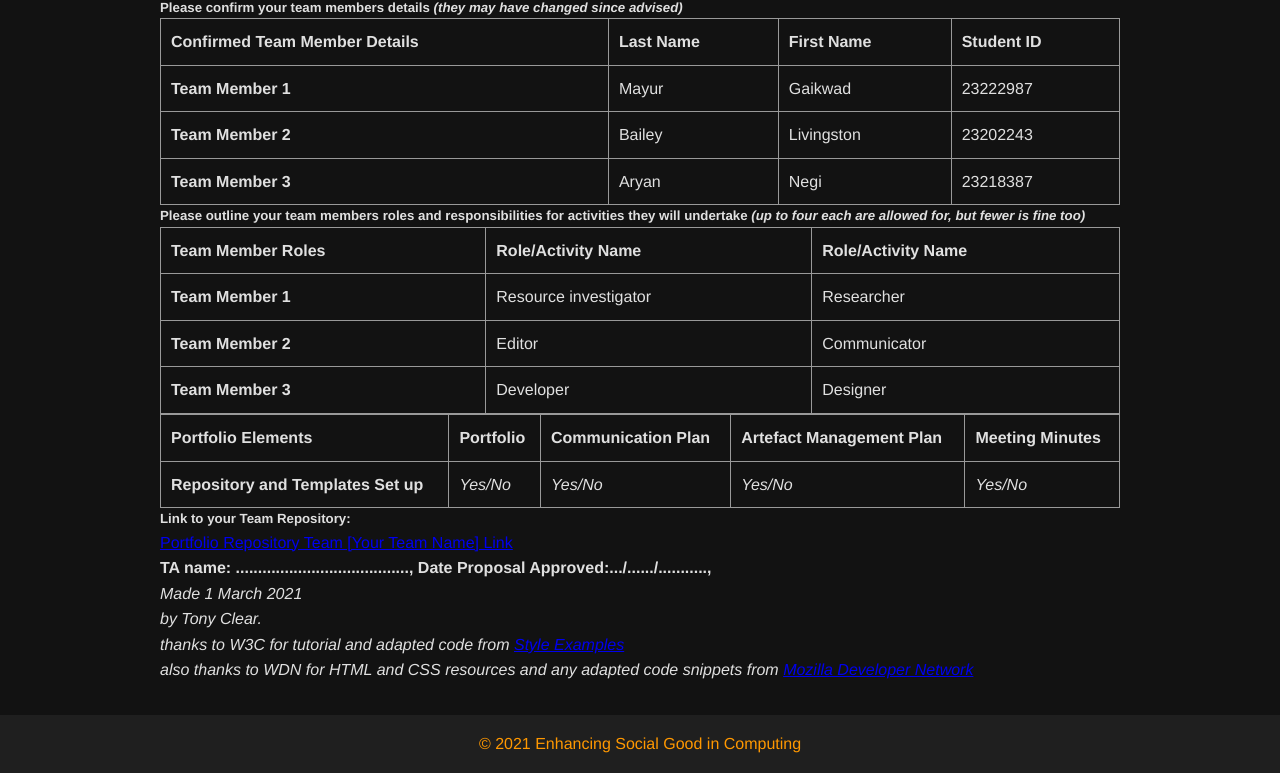
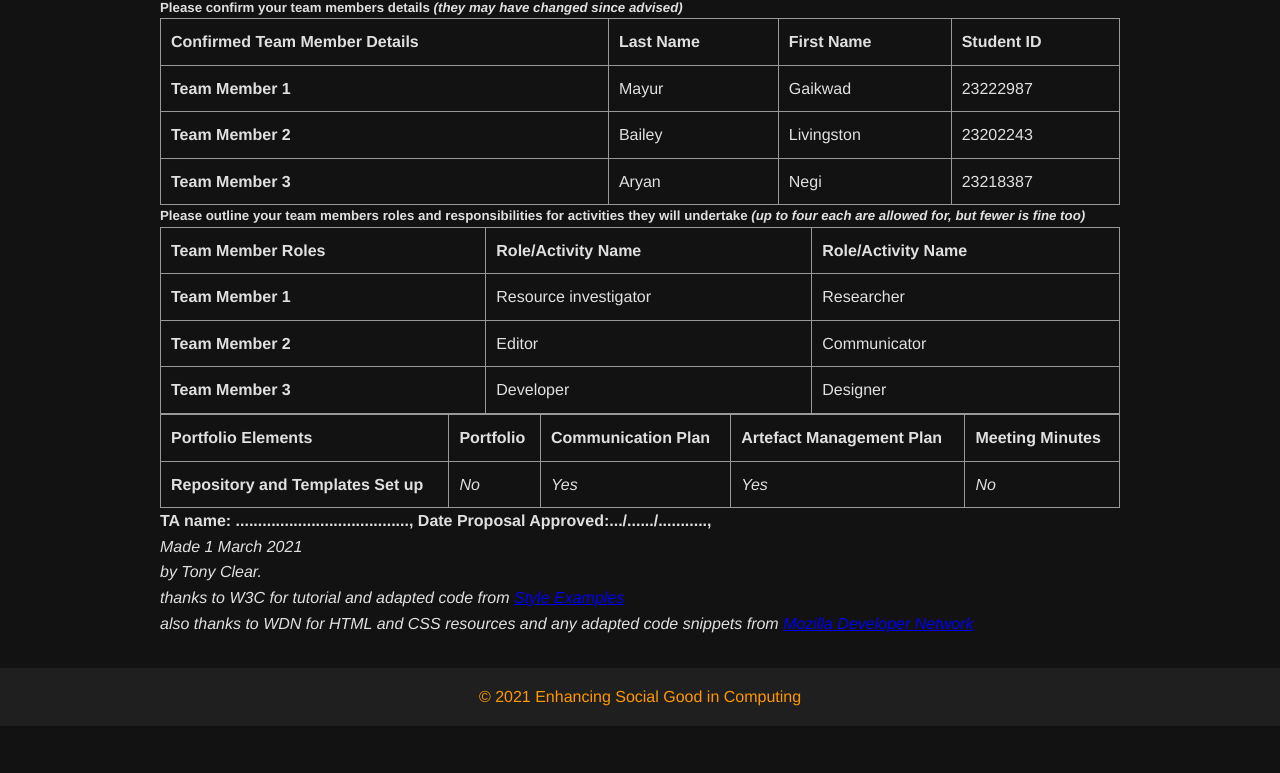
Before and after one commit to bailey1z54/TIS-Group-site, a plain HTML site: page misc/proposal.html in a window 1280 px wide. Shown: the part 796-1569 px from the top of the page. After the commit the page ends 1522 px from the top, so only its background shows below. Drawn offline with Linux system fonts and the light colour scheme.

Commit message:
Update proposal.html

```diff
--- a/misc/proposal.html
+++ b/misc/proposal.html
@@ -152,16 +152,13 @@
       <tbody>
         <tr>
           <th scope="row">Repository and Templates Set up</th>
-          <td><em>Yes/No</em></td>
-          <td><em>Yes/No</em></td>
-          <td><em>Yes/No</em></td>
-          <td><em>Yes/No</em></td>
+          <td><em>No</em></td>
+          <td><em>Yes</em></td>
+          <td><em>Yes</em></td>
+          <td><em>No</em></td>
         </tr>
       </tbody>
     </table>
-
-    <h5>Link to your Team Repository:</h5>
-    <a href="https://canvas.aut.ac.nz/courses/1048/discussion_topics/3449">Portfolio Repository Team [Your Team Name] Link</a>
 
     <h4>TA name: ......................................., Date Proposal Approved:.../....../..........., </h4>
 
```
